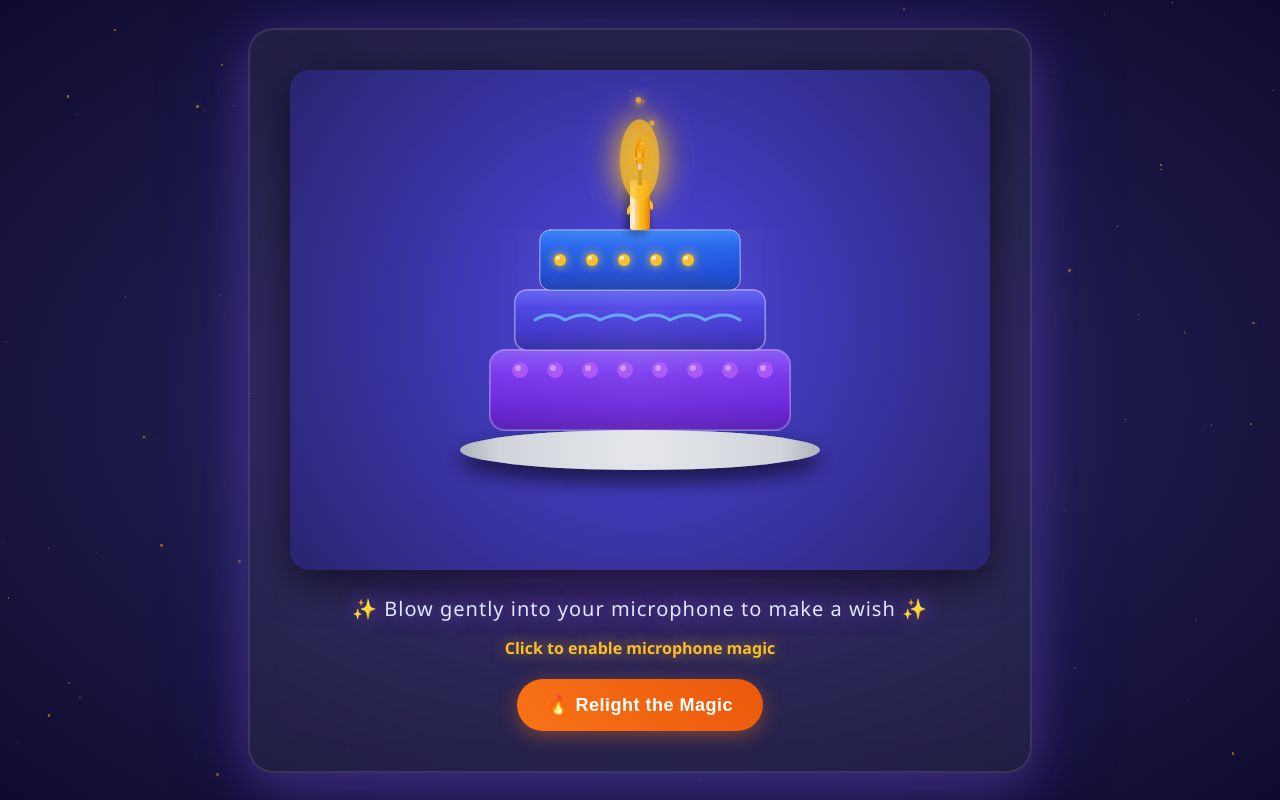
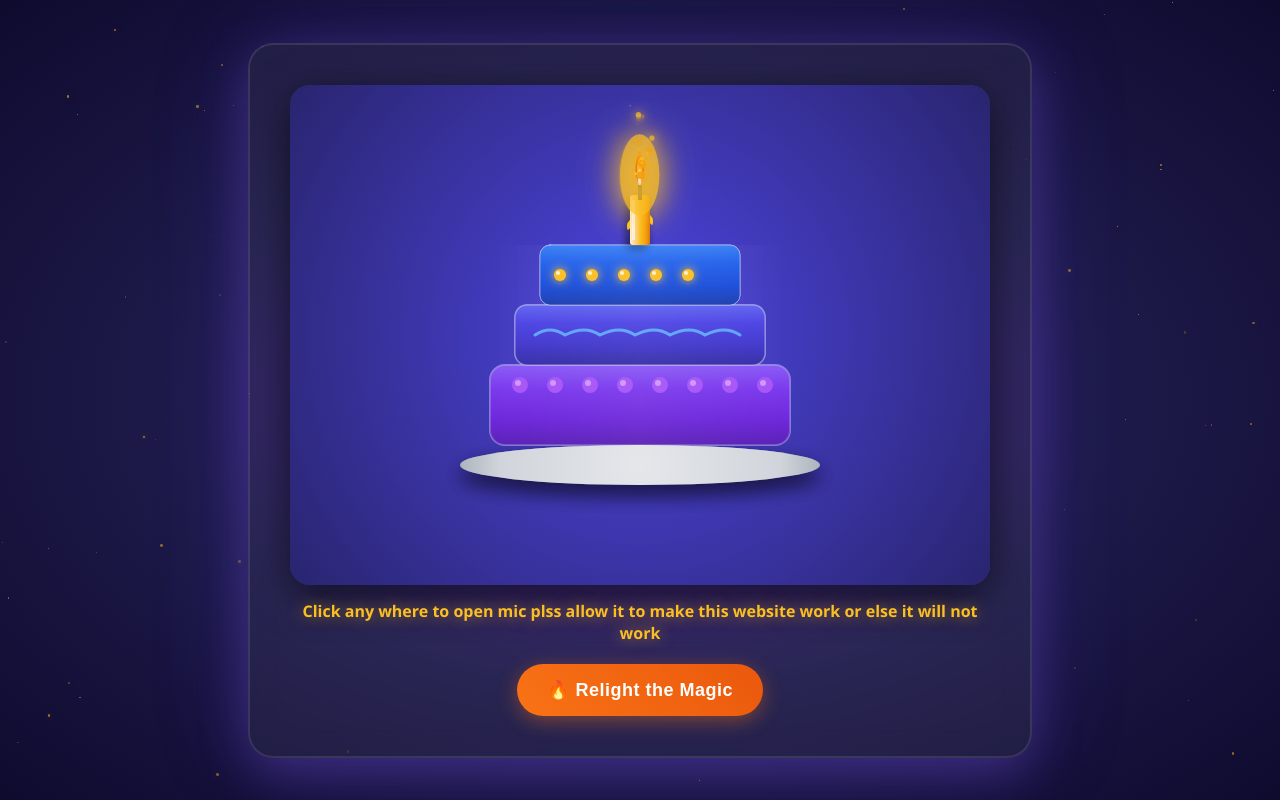
Before and after one commit to mueezejaz/birthday, a plain HTML site: page index.html in a window 1280 px wide. Drawn offline with Linux system fonts and the light colour scheme; animation ran at ten frames a second.

Commit message:
final changes

```diff
--- a/index.html
+++ b/index.html
@@ -141,10 +141,8 @@
 
     <div class="container">
         <canvas id="cakeCanvas" width="700" height="500"></canvas>
-        <div class="instructions">
-            ✨ Blow gently into your microphone to make a wish ✨
-        </div>
-        <div class="mic-status" id="micStatus">Click to enable microphone magic</div>
+        <div class="mic-status" id="micStatus">Click any where to open mic plss allow it to make this website work or
+            else it will not work </div>
         <button class="relight-btn" onclick="relightCandle()">🔥 Relight the Magic</button>
     </div>
 
@@ -485,7 +483,7 @@
                     dataArray = new Uint8Array(bufferLength);
 
                     micEnabled = true;
-                    micStatus.textContent = "🎤 Microphone ready - make your wish!";
+                    micStatus.textContent = "🎤 Microphone ready - now blow in you mic";
                     micStatus.style.color = "#4ade80";
                 })
                 .catch(err => {
```
